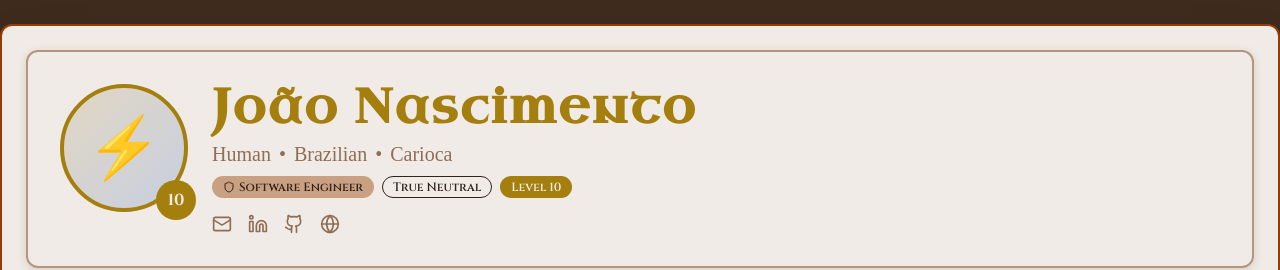
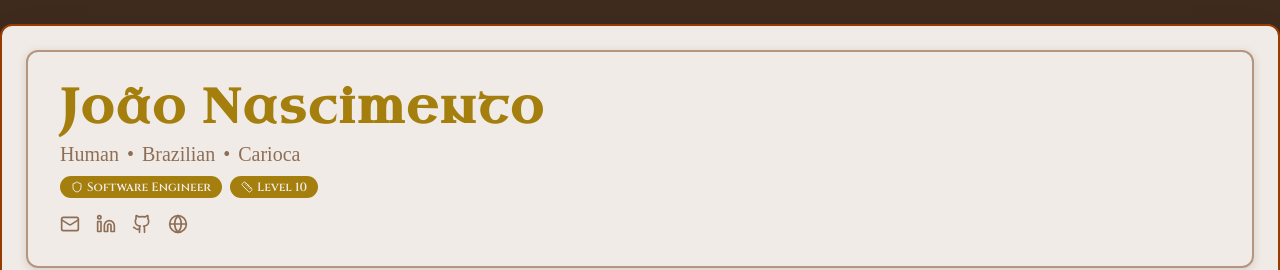
Before and after one commit to joao-mbn/hire-this-hero, a React (Vite) app: page / in a window 1280 px wide. Shown: the top 270 px of the page. Built offline with nearby package versions, Linux system fonts and the light colour scheme; a web font is replaced by a local one.

Commit message:
Remove profile picture from header

```diff
--- a/src/components/header/Header.tsx
+++ b/src/components/header/Header.tsx
@@ -1,5 +1,5 @@
 import type { Character } from "@/data/types";
-import { Github, Globe, Linkedin, Mail, Shield } from "lucide-react";
+import { Github, Globe, Linkedin, Mail, Ruler, Shield } from "lucide-react";
 import { Badge } from "../ui/badge";
 import { TooltipProvider } from "../ui/tooltip";
 import { Race } from "./Race";
@@ -13,15 +13,6 @@ export function Header({ character }: HeaderProps) {
     <TooltipProvider>
       <div className="parchment-card mb-6 p-8">
         <div className="flex flex-col items-center gap-6 lg:flex-row lg:items-start">
-          <div className="relative">
-            <div className="mystical-glow flex h-32 w-32 items-center justify-center rounded-full border-4 border-primary bg-gradient-to-br from-primary/20 to-accent/20">
-              <span className="text-6xl">⚡</span>
-            </div>
-            <div className="absolute -right-2 -bottom-2 flex h-10 w-10 items-center justify-center rounded-full bg-primary font-cinzel font-bold text-primary-foreground">
-              {character.level}
-            </div>
-          </div>
-
           <div className="flex-1 text-center lg:text-left">
             <h1 className="rune-text mb-2 font-uncial text-4xl text-primary lg:text-5xl">
               {character.name}
@@ -30,14 +21,12 @@ export function Header({ character }: HeaderProps) {
             <Race character={character} />
 
             <div className="mb-4 flex flex-wrap justify-center gap-2 font-cinzel lg:justify-start">
-              <Badge variant="secondary" className="">
+              <Badge variant="default">
                 <Shield className="mr-1 h-3 w-3" />
                 {character.class.name}
               </Badge>
-              <Badge variant="outline" className="">
-                {character.alignment}
-              </Badge>
-              <Badge variant="default" className="">
+              <Badge variant="default">
+                <Ruler className="mr-1 h-3 w-3" />
                 Level {character.level}
               </Badge>
             </div>
```
